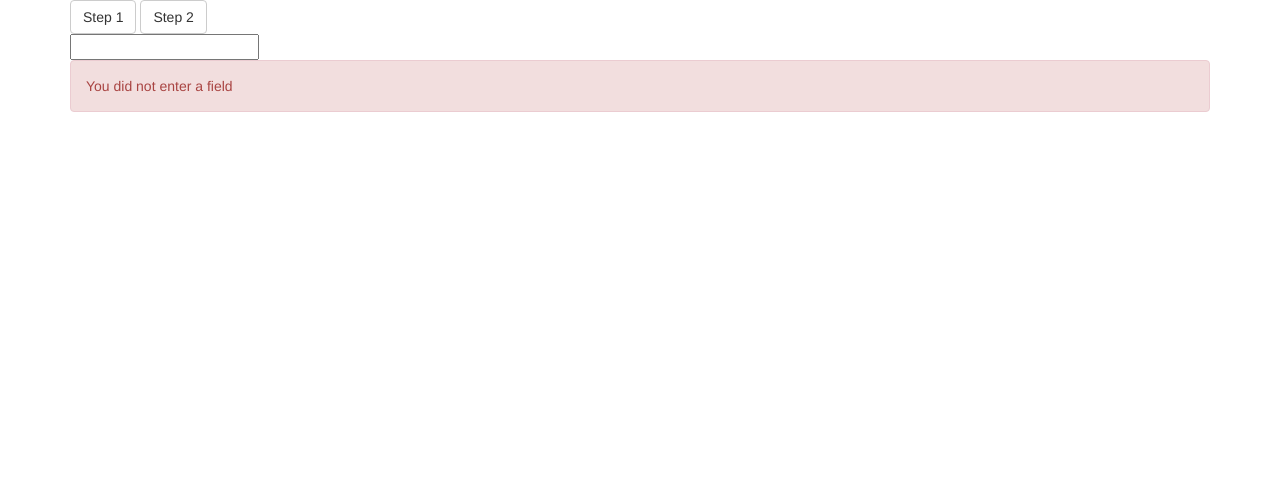
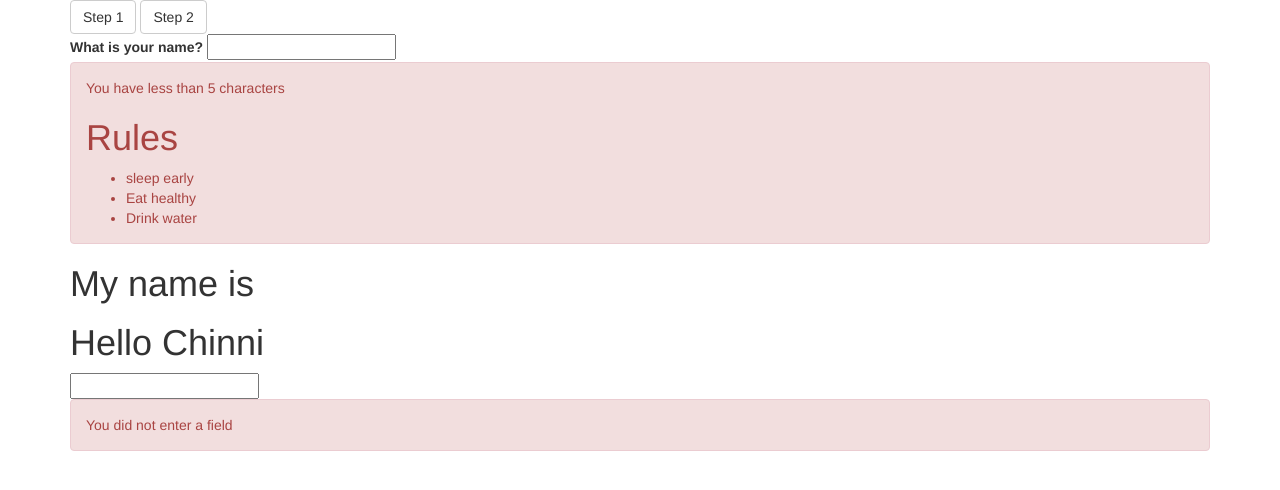
Before and after one commit to kirans0362/Angular-Project1, a plain HTML site: page index.html in a window 1280 px wide. Drawn offline with nearby package versions, Linux system fonts and the light colour scheme; some packages are replaced by stand-ins of ours.

Commit message:
Third commit.. common directives. Use of services like

```diff
--- a/app.js
+++ b/app.js
@@ -1,12 +1,20 @@
 var myApp = angular.module("myApp",["ngMessages","ngResource"]);
 
-myApp.controller("mainController", ["$scope","$log","$filter","$resource",function($scope,$log,$filter,$resource){
+myApp.controller("mainController", ["$scope","$log","$filter","$resource","$timeout",function($scope,$log,$filter,$resource,$timeout){
+	$scope.handle = '';
+	$scope.lowercasehandle = function(){
+		return $filter('lowercase')($scope.handle )
+	};
+
 	$scope.name = "kiranmai";
+	$timeout(function() {$scope.name = "Chinni"}, 3000);
 	console.log($scope);
 	$log.log($scope.name);
 	$log.info($scope.name);
 	$scope.formattedname = $filter('uppercase')($scope.name);
 	$log.info($scope.formattedname);
+	$scope.characters = 5;
+	$scope.rules = [{Rule:"sleep early"},{Rule: "Eat healthy"},{Rule:"Drink water"}];
 
 
 }]);
--- a/index.html
+++ b/index.html
@@ -17,7 +17,23 @@
       <div class="col-md-12">
 		<input class="btn btn-default" type="button" value="Step 1">
 		<input class="btn btn-default" type="button" value="Step 2">
-		<div ng-controller="mainController">
+	<div ng-controller="mainController">
+		<div>
+			<label>What is your name?</label>
+			<input type="text" ng-model="handle">
+			<div class="alert" ng-class="{ 'alert-danger': handle.length< characters }" ng-if="handle.length !== characters">
+			  <div ng-show = "handle.length<characters"> You have less than 5 characters</div>
+			  <div ng-show = "handle.length>characters"> You have more than 5 characters</div>
+			  <h1>Rules</h1>
+			  <ul><li ng-repeat = "rule in rules">{{ rule.Rule}}</li></ul>
+			</div>
+		</div>
+		<div>
+			<h1>My name is {{ lowercasehandle() }}</h1>
+		</div>
+    	<div>
+			<h1>Hello {{ name }}</h1>
+		</div>
 		<form name="myForm">
 			<input type="text" ng-model="field" name="myField" required minlength="5" />
 			   <div ng-messages="myForm.myField.$error">
@@ -26,7 +42,7 @@
 			   </div>
         </form>
 		</div>
-	  </div>
+	</div>
     </div>
   </div>
 
```
